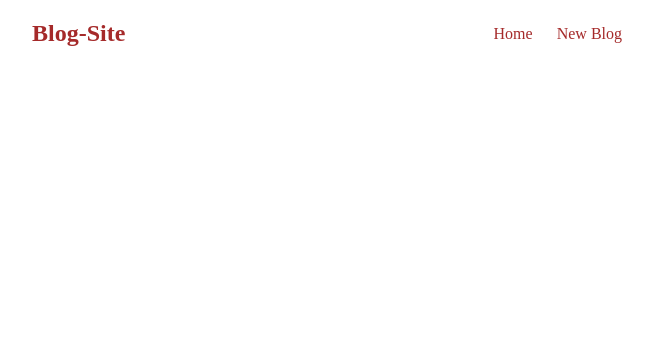
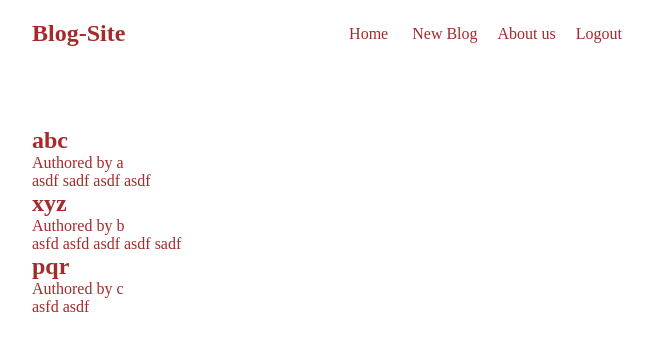
Before and after one commit to chetan-0/BlogSite, a React (Create React App) app: page / in a window 1280 px wide. Shown: the top 350 px of the page, without its empty margins (308-961 px from the left). Built offline with nearby package versions, Linux system fonts and the light colour scheme.

Commit message:
navbar changes

```diff
--- a/src/Home.js
+++ b/src/Home.js
@@ -2,15 +2,17 @@ import {useState} from 'react';
 
 const Home = () => {
     const [blogs,setBlogs]=useState([
-        {title:'hi',body:'bye',author:'me',id:1},
-        {title:'supp',body:'asfd',author:'oo',id:2},
-        {title:'u',body:'me',author:'sic',id:3}]);
+        {title:'abc',body:'asdf sadf asdf asdf ',author:'a',id:1},
+        {title:'xyz',body:'asfd asfd asdf asdf sadf',author:'b',id:2},
+        {title:'pqr',body:'asfd asdf',author:'c',id:3}]);
 
     return (
         <div className="homeContent">
             {blogs.map((blog)=>(
                 <div className="preview" key={blog.id}>
-                    <h2>{}</h2>
+                    <h2>{blog.title}</h2>
+                    <p>Authored by {blog.author}</p>
+                    <p>{blog.body}</p>
                 </div>
             ))}
 
--- a/src/Navbar.js
+++ b/src/Navbar.js
@@ -5,6 +5,8 @@ const Navbar = () => {
                 <div className="links">
                     <a href="/">Home</a>{"   "}
                     <a href="/new">New Blog</a>
+                    <a href="/new">About us</a>
+                    <a href="/">Logout</a>
                 </div>
         </nav>
      );
```
